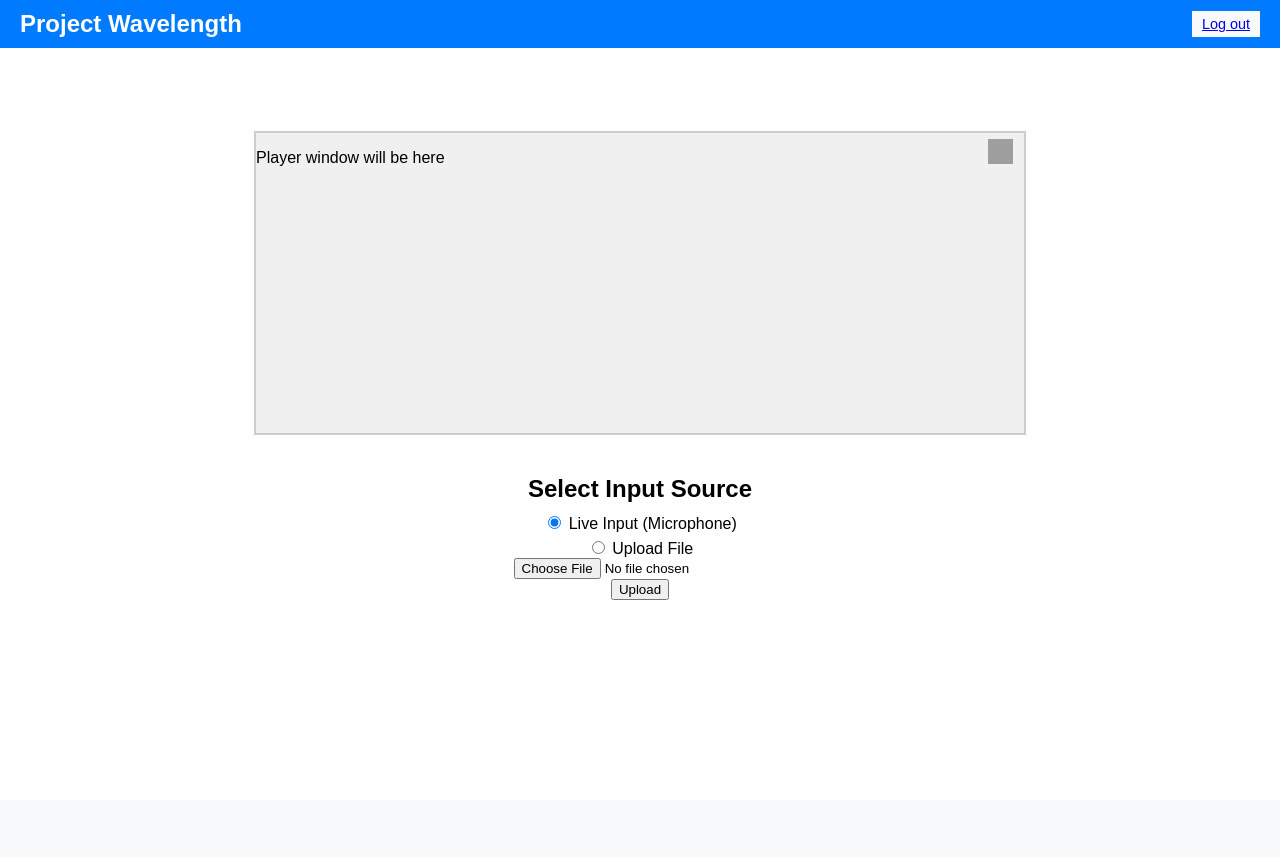
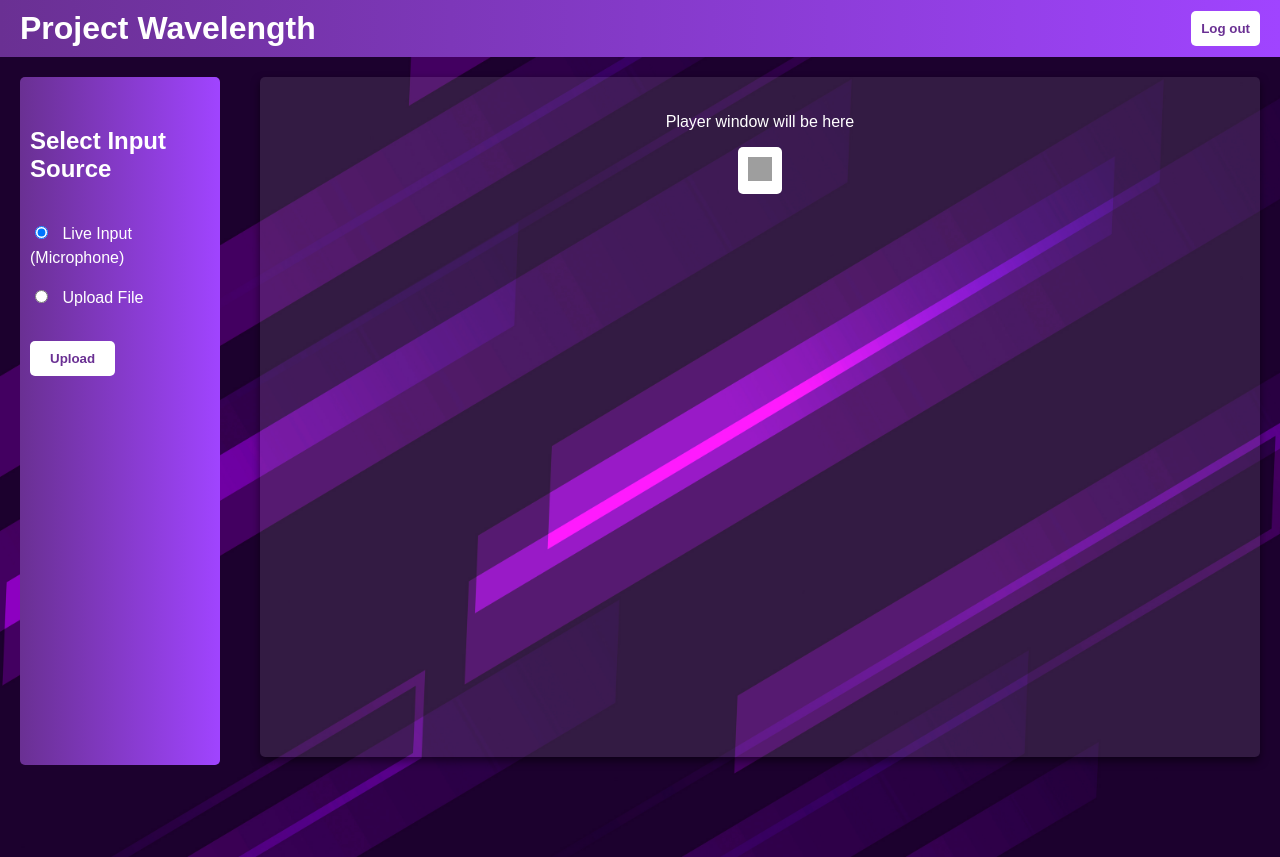
Before and after one commit to linuxmunchies/Project-Wavelength, a Python web app: template Project-Wavelength-main/Templates/index.html in a window 1280 px wide. Before the commit the page ends 600 px from the top, so only its background shows below. Run offline with Jinja, Linux system fonts and the light colour scheme; the template is opened without the code that fills it, so the values that code supplies are empty; grey boxes are pictures that could not be loaded.

Commit message:
front end updates

```diff
--- a/Project-Wavelength-main/Templates/index.html
+++ b/Project-Wavelength-main/Templates/index.html
@@ -4,7 +4,7 @@
     <meta charset="UTF-8">
     <meta name="viewport" content="width=device-width, initial-scale=1.0">
     <title>Project Wavelength</title>
-    <link rel="stylesheet" href="../static/styles.css">
+    <link rel="stylesheet" href="indexStyles.css">
 </head>
 <body>
 <header class="top-bar">
@@ -18,16 +18,8 @@
     </div>
 </header>
 <main>
-        <div id="playerWindow">
-            <p>Player window will be here</p>
-            <!-- Fullscreen button using the icon -->
-            <button id="fullscreenBtn">
-                <img src="https://i.redd.it/4qkvhmq42zt41.png" alt="Fullscreen">
-            </button>
-        </div>
-
-        <!-- Section for selecting sound input source -->
-        <section id="inputSelection">
+    <div class="content-area">
+        <section class="bottom-bar" id="inputSelection">
             <h2>Select Input Source</h2>
             <div>
                 <input type="radio" id="liveInput" name="soundSource" value="live" checked>
@@ -36,19 +28,22 @@
             <div>
                 <input type="radio" id="fileUpload" name="soundSource" value="upload">
                 <label for="fileUpload">Upload File</label>
-                <!-- File input, to be shown when 'Upload File' is selected -->
                 <input type="file" id="fileInput" name="uploadedFile" hidden>
                 <button id="uploadBtn" style="display:none;">Select File</button>
-
-                <!-- File upload form -->
                 <form id="fileUploadForm" enctype="multipart/form-data">
                     <input type="file" id="fileUploadButton" name="file" accept=".mp3"><br>
                 </form>
                 <button onclick='UploadFile()' id="submitFile">Upload</button>
             </div>
         </section>
+        <div id="playerWindow">
+            <p>Player window will be here</p>
+            <button id="fullscreenBtn">
+                <img src="https://i.redd.it/4qkvhmq42zt41.png" alt="Fullscreen">
+            </button>
+        </div>
+    </div>
 </main>
-
 <script src="https://code.jquery.com/jquery-3.7.1.js"></script>
 <script src="../static/script.js"></script>
 </body>
--- /dev/null
+++ b/Project-Wavelength-main/Templates/indexStyles.css
@@ -0,0 +1,147 @@
+/* Extend the background style to the entire body */
+body {
+    background-image: url('loginbackground.jpeg'); /* Adjust the path as necessary */
+    background-size: cover;
+    background-position: center;
+    font-family: Arial, sans-serif;
+    margin: 0;
+    padding: 0;
+    color: white;
+}
+
+.top-bar {
+    background-image: linear-gradient(to right, #6a3093, #a044ff);
+    padding: 10px 20px;
+    display: flex; /* Use flexbox for layout */
+    justify-content: space-between; /* Space between the title and user area */
+    align-items: center; /* Center items vertically */
+}
+
+.top-bar h1 {
+    margin: 0;
+    color: white;
+    flex: 1; /* Allows title to take necessary space */
+}
+
+.user-area {
+    display: flex;
+    gap: 10px; /* Spacing between items */
+}
+
+/* Style buttons to match the theme */
+button {
+    background-color: #fff;
+    color: #6a3093;
+    padding: 10px;
+    border-radius: 5px;
+    border: none;
+    font-weight: bold;
+    cursor: pointer;
+    text-decoration: none;
+}
+
+button a {
+    color: inherit;
+    text-decoration: none;
+}
+
+/* Style the user info section */
+.user-info {
+    background: #6a3093;
+    padding: 10px;
+    border-radius: 5px;
+}
+
+/* Style for the main content area */
+main {
+    display: flex;
+    justify-content: center;
+    min-height: 100vh;
+}
+
+.content-area {
+    display: flex;
+    flex-direction: row;
+    align-items: flex-start; /* This will align items to the top */
+    justify-content: space-between; /* This will add equal spacing between child elements */
+    width: 100%;
+    padding: 20px; /* Adjust padding to maintain spacing from the edges of the viewport */
+    gap: 20px; /* Space between the two elements */
+    border-radius: 5px;
+
+}
+
+#playerWindow {
+    background: rgba(255, 255, 255, 0.1);
+    border-radius: 5px;
+    padding: 20px;
+    text-align: center;
+    width: 70%; /* Adjusted for flex layout */
+    height: 80vh;
+    box-shadow: 0 4px 8px rgba(0, 0, 0, 0.5);
+    flex-grow: 1; /* Allows the player window to grow and fill the space */
+}
+
+/* Adjusted bottom bar as a side panel */
+.bottom-bar {
+    background-image: linear-gradient(to right, #6a3093, #a044ff);
+    color: white;
+    padding: 20px 10px;
+    width: 200px; /* Adjust the width as necessary */
+    height: 86vh;
+    margin-right: 20px; /* This adds space between the input selection and the player window */    box-sizing: border-box;
+    display: flex;
+    flex-direction: column;
+    align-items: center; /* Center align the items */
+    border-radius: 5px;
+
+}
+
+.bottom-bar h2,
+.bottom-bar div {
+    width: 100%; /* Make sure the children occupy the full width of the .bottom-bar */
+    padding: 10px 0; /* Give some vertical padding */
+    box-sizing: border-box;
+    display: block; /* Stack the children vertically */
+}
+
+.bottom-bar button,
+.bottom-bar label,
+.bottom-bar input[type="radio"],
+.bottom-bar input[type="file"] {
+    margin-bottom: 10px; /* Add space below each element */
+}
+
+/* Fullscreen button image */
+#fullscreenBtn img {
+    width: 24px;
+    height: 24px;
+}
+
+/* Style adjustments for inputs and labels */
+input[type="radio"],
+input[type="file"] {
+    margin-right: 10px;
+}
+
+label {
+    color: white;
+}
+
+/* Adjustments for hidden file input and upload button */
+#fileInput,
+#fileUploadButton {
+    display: none;
+}
+
+/* Style the Upload button to match the theme */
+#submitFile {
+    background-color: #fff;
+    color: #6a3093;
+    padding: 10px 20px;
+    border-radius: 5px;
+    border: none;
+    cursor: pointer;
+    font-weight: bold;
+    margin-top: 10px;
+}
--- a/Project-Wavelength-main/Templates/login.html
+++ b/Project-Wavelength-main/Templates/login.html
@@ -4,7 +4,7 @@
     <meta charset="UTF-8">
     <meta name="viewport" content="width=device-width, initial-scale=1.0">
     <title>Login - Project Wavelength</title>
-    <link rel="stylesheet" href="../static/styles.css">
+    <link rel="stylesheet" href="loginStyles.css">
 </head>
 <body>
     <main class="login-container">
--- a/Project-Wavelength-main/Templates/logoutConfirmation.html
+++ b/Project-Wavelength-main/Templates/logoutConfirmation.html
@@ -4,7 +4,7 @@
     <meta charset="UTF-8">
     <meta name="viewport" content="width=device-width, initial-scale=1.0">
     <title>Login - Project Wavelength</title>
-    <link rel="stylesheet" href="../static/styles.css">
+    <link rel="stylesheet" href="logoutStyles.css">
 </head>
 <body>
     <main class="login-container">
--- a/Project-Wavelength-main/Templates/signup.html
+++ b/Project-Wavelength-main/Templates/signup.html
@@ -4,7 +4,7 @@
     <meta charset="UTF-8">
     <meta name="viewport" content="width=device-width, initial-scale=1.0">
     <title>Login - Project Wavelength</title>
-    <link rel="stylesheet" href="../static/styles.css">
+    <link rel="stylesheet" href="signupStyles.css">
 </head>
 <body>
     <main class="login-container">
```
Also changed, not shown: Project-Wavelength-main/Templates/loginStyles.css (added, +62 -0 lines), Project-Wavelength-main/Templates/logoutStyles.css (added, +49 -0 lines), Project-Wavelength-main/Templates/signupStyles.css (added, +69 -0 lines), Project-Wavelength-main/Templates/LoginBackground.jpeg (added). Lines whose indentation alone changed are shown as unchanged.
